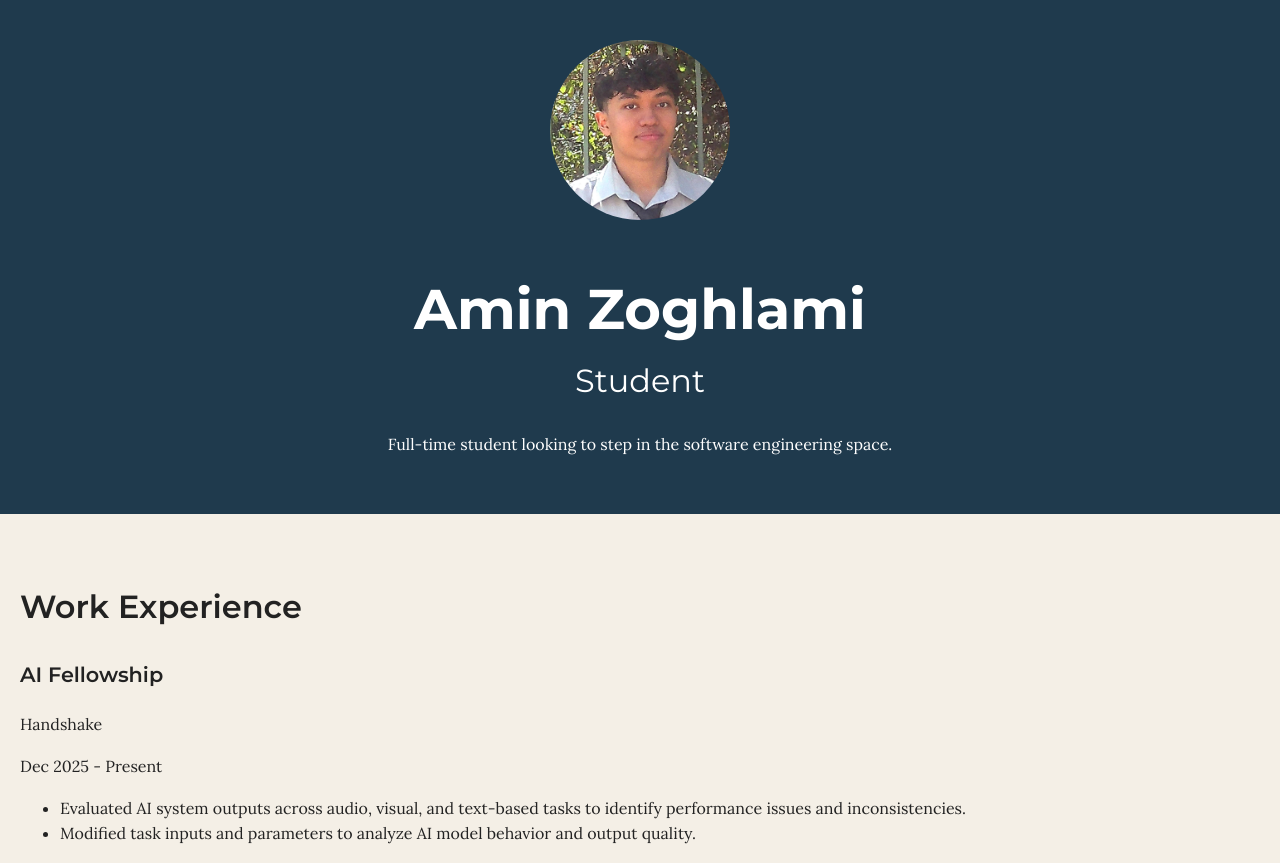
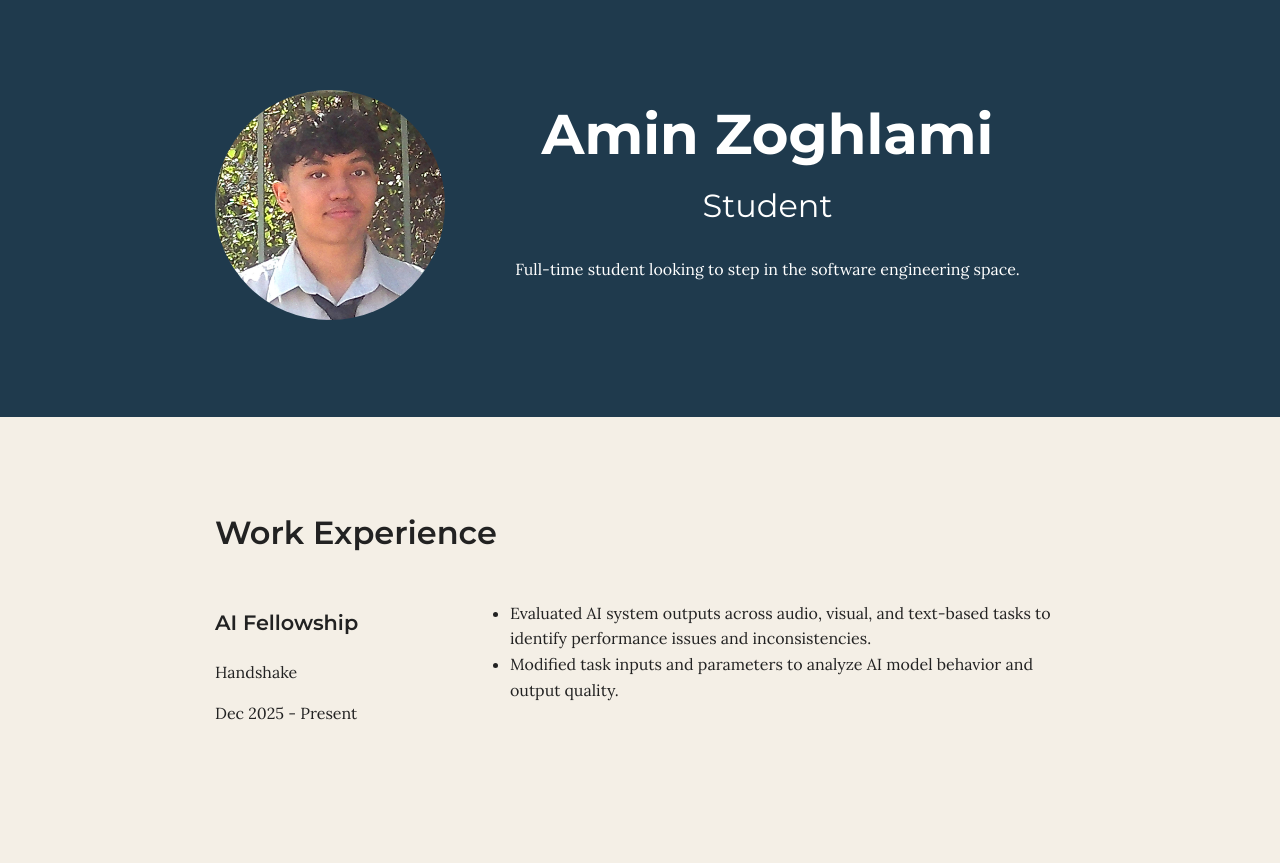
Before and after one commit to Amin-Zoghlami/comp484-hw7, a plain HTML site: page index.html in a window 1280 px wide. Shown: the top 863 px of the page. Drawn offline with Linux system fonts and the light colour scheme.

Commit message:
Finish hw7

```diff
--- a/css/styles.css
+++ b/css/styles.css
@@ -7,6 +7,14 @@
 
 /* Global styles
 ------------------------------------*/
+html {
+    box-sizing: border-box;
+}
+
+*, *:before, *:after {
+    box-sizing: inherit;
+}
+
 body {
     margin: 0;
     font-family: 'Lora', serif;
@@ -27,11 +35,32 @@ h1 {
 h2 {
     font-size: 2rem;
     font-weight: 600;
+    margin-top: 0;
 }
 
 h3 {
     font-size: 1.3rem;
     font-weight: 600;
+}
+
+.content-wrap {
+    max-width: 950px;
+    margin: 0 auto;
+    padding: 50px;
+    overflow: hidden;
+}
+
+.column-narrow {
+    width: 30%;
+    float: left;
+    padding-right: 3%;
+    min-height: 175px;
+}
+
+.column-wide {
+    width: 70%;
+    float: left;
+    min-height: 225px;
 }
 
 /* Header & Footer
@@ -45,10 +74,16 @@ footer {
 }
 
 header img {
-    width: 180px;
-    height: 180px;
+    width: 100%;
+    aspect-ratio: 1 / 1;
     object-fit: cover;
     border-radius: 50%;
+    /* float: left;
+    margin-right: 30px; */
+}
+
+header h1 {
+    margin-top: 0;
 }
 
 header h2 {
@@ -56,9 +91,10 @@ header h2 {
     margin-top: 0;
 }
 
-footer a {
+.contact-info a {
     color: #E9A23B;
-    margin: 0 10px;
+    display: inline-block;
+    padding: 10px;
 }
 
 /* Work Experience
--- a/index.html
+++ b/index.html
@@ -12,22 +12,32 @@
 <body>
     <!-- // Intro -->
     <header>
+        <div class="content-wrap">
+            <div class="column-narrow">
                 <img src="images/self-portrait.jpg" alt="Amin Zoghlami">
+            </div>
+            <div class="column-wide">
                 <h1>Amin Zoghlami</h1>
                 <h2>Student</h2>
                 <p>Full-time student looking to step in the software engineering space.</p>
+            </div>
+        </div>
     </header>
+
 
     <main>
         <!-- // Work Experience -->
         <section class="work-experience">
+            <div class="content-wrap">
                 <h2>Work Experience</h2>
-
+                <div class="column-narrow">
                     <!-- Job Details: copy this whole block to add more jobs -->
                     <h3>AI Fellowship</h3>
                     <p>Handshake</p>
                     <p>Dec 2025 - Present</p>
+                </div>
 
+                <div class="column-wide">
                     <ul>
                         <li>
                             Evaluated AI system outputs across audio, visual, and text-based tasks to identify performance issues
@@ -35,12 +45,15 @@
                         </li>
                         <li>Modified task inputs and parameters to analyze AI model behavior and output quality.</li>
                     </ul>
+                </div>
                 <!-- end of Job Details block. -->
+            </div>
         </section>
 
 
         <!-- // Education -->
         <section class="education">
+            <div class="content-wrap">
                 <h2>Education</h2>
 
                 <!-- School details: copy this whole block to add more schools. -->
@@ -52,15 +65,17 @@
                 <p>Concentrations: Web Development and Information Technology</p>
                 <p>GPA: 3.94/4.00, Dean’s List</p>
                 <!-- End of school details. -->
+            </div>
         </section>
     </main>
 
     <!-- // Footer & contact info -->
     <footer>
+        <div class="content-wrap">
             <h2>Let's Keep in Touch!</h2>
 
             <!-- Social media and contact links. Add or remove any networks. -->
-        <div>
+            <div class="contact-info">
                 <a href="mailto:amin.zoghlami.361@my.csun.edu">amin.zoghlami.361@my.csun.edu</a>
                 <a href="https://github.com/Amin-Zoghlami" target="_blank">Github</a>
                 <a href="https://www.linkedin.com/in/amin-zoghlami-9bb677351" target="_blank">LinkedIn</a>
@@ -68,6 +83,7 @@
             </div>
 
             <p>Copyright 2026 by Amin Zoghlami</p>
+        </div>
     </footer>
 </body>
 </html>
```
Also changed, not shown: 1 other file. Lines whose indentation alone changed are shown as unchanged.
